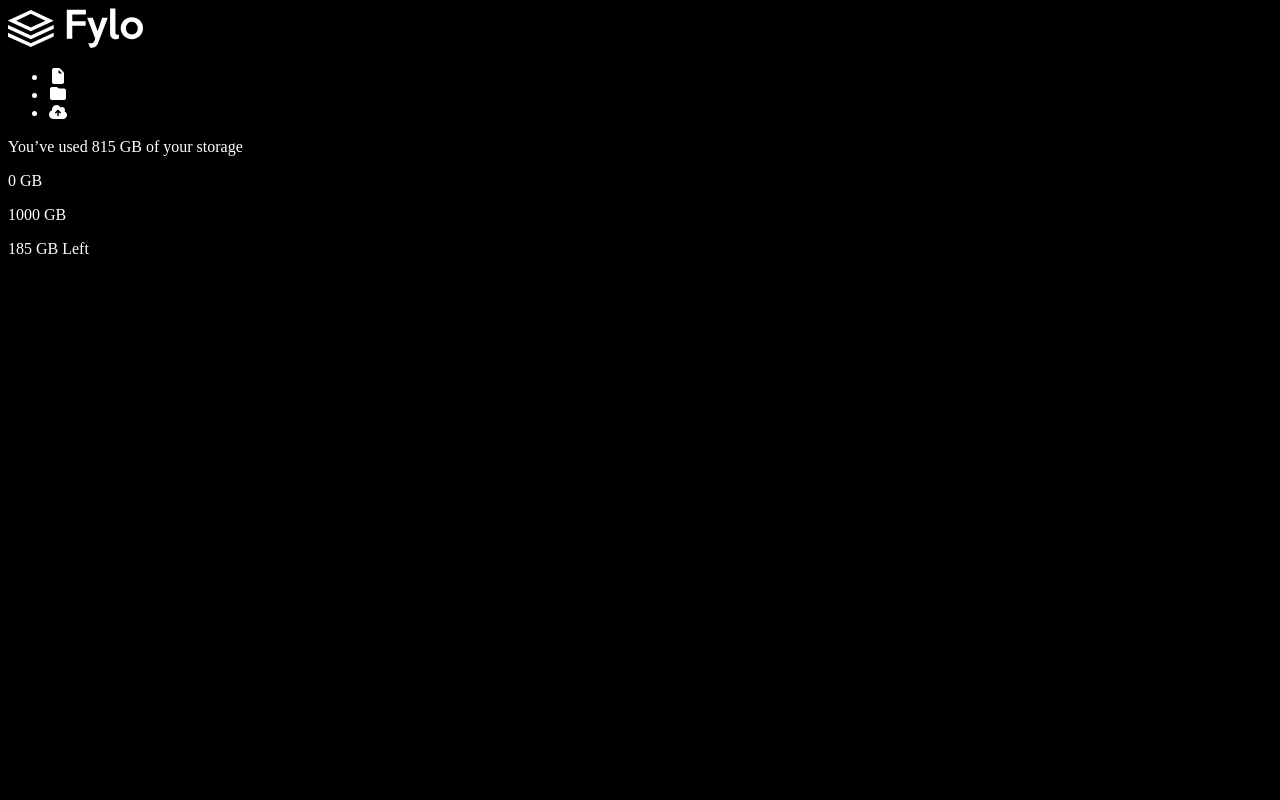
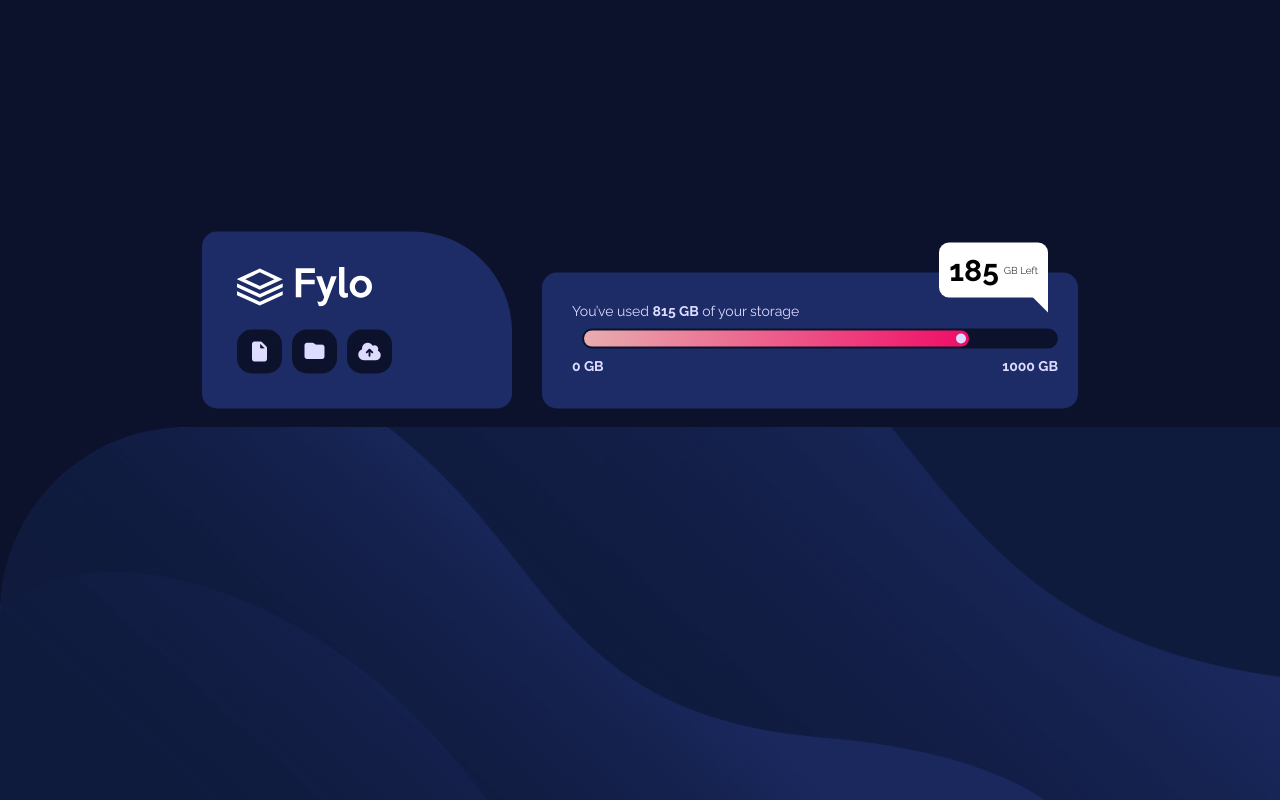
Before and after one commit to O-h-coder/Fylo-data-storage-component, a plain HTML site: page index.html in a window 1280 px wide. Drawn offline with Linux system fonts and the light colour scheme.

Commit message:
Fieshed Desktop Design

```diff
--- a/Style-Cheet/main.css
+++ b/Style-Cheet/main.css
@@ -1,4 +1,141 @@
+:root {
+  --back-color: hsl(229, 57%, 11%);
+  --accent-color: hsl(228, 56%, 26%);
+  --text-color: hsl(229, 7%, 55%);
+  --test-color: hsl(243, 100%, 93%);
+  --main-paddinf: 10px;
+}
+* {
+  -webkit-box-sizing: border-box;
+  -moz-box-sizing: border-box;
+  box-sizing: border-box;
+  padding: 0;
+  margin: 0;
+}
 body {
-  background-color: black;
-  color: white;
+  background-color: var(--back-color);
+  color: var(--test-color);
+  font-family: "Raleway";
+  font-size: 14px;
 }
+@media (max-width: 1441px) {
+  body {
+    background-image: url("../images/bg-desktop.png");
+    background-repeat: no-repeat;
+    background-size: contain;
+    background-position: bottom right;
+  }
+}
+.container {
+  height: 100vh;
+  position: relative;
+}
+.content {
+  position: absolute;
+  display: flex;
+  padding: var(--main-paddinf);
+  gap: 30px;
+  width: 70%;
+  top: 40%;
+  left: 50%;
+  transform: translate(-50%, -50%);
+}
+.content .box1 {
+  background-color: var(--accent-color);
+  padding: 35px 120px 35px 35px;
+  border-radius: 15px;
+  border-top-right-radius: 100px;
+}
+ul {
+  list-style: none;
+  display: flex;
+  justify-content: space-evenly;
+  gap: 10px;
+}
+ul li {
+  margin-top: 20px;
+  font-size: 20px;
+  padding: 10px;
+  background-color: var(--back-color);
+  border-radius: 15px;
+}
+.content .box2 {
+  background-color: var(--accent-color);
+  align-self: flex-end;
+  padding: 30px 30px 50px 30px;
+  border-radius: 15px;
+  position: relative;
+  flex: 2;
+}
+.content .box2 .prog {
+  margin: 10px;
+  display: block;
+  width: 100%;
+  height: 20px;
+  background-color: var(--back-color);
+  border-radius: 100px;
+  border: 2px solid var(--back-color);
+  position: relative;
+}
+.box2 .prog::before {
+  content: '';
+  position: absolute;
+  width: 81.5%;
+  height: 100%;
+  background-image: linear-gradient(to right, #e9acae, #ef0c66);
+  border-radius: 100px;
+}
+.box2 .prog::after {
+  content: '';
+  position: absolute;
+  width: 10px;
+  height: 10px;
+  border-radius: 50%;
+  background-color: var(--test-color);
+  top: 50%;
+  transform: translateY(-50%);
+  right: calc((100% - 81.5%) + 3px);
+}
+.box2 p:not(:first-child) {
+  position: absolute;
+  font-weight: 700;
+}
+.box2 .first-counter {
+  left: 30px;
+  bottom: 35px;
+}
+.box2 .last-counter {
+  right: 20px;
+  bottom: 35px;
+}
+.box2 .free-counter {
+  right: 30px;
+  top: -30px;
+  padding: 10px;
+  background-color: white;
+  font-size: 30px;
+  border-radius: 10px;
+  color: black;
+  display: flex;
+  align-items: center;
+  gap: 5px;
+}
+.box2 .free-counter::before {
+  content: '';
+  position: absolute;
+  bottom: -15px;
+  right: 0;
+  border-width: 20px;
+  border-style: solid;
+  border-color: transparent white transparent transparent;
+}
+.box2 .free-counter span {
+  font-size: 10px;
+  font-weight: 300;
+}
+@media (max-width: 376px) {
+  body {
+    background-image: url("../images/bg-mobile.png");
+    background-repeat: no-repeat;
+  }
+}
--- a/index.html
+++ b/index.html
@@ -15,6 +15,7 @@
   </head>
   <body>
     <div class="container">
+      <div class="content">
         <div class="box1">
           <div class="logo">
             <img src="images/logo.svg" alt="Logo" />
@@ -26,12 +27,13 @@
           </ul>
         </div>
         <div class="box2">
-        <p class="title-p">You’ve used 815 GB of your storage</p>
+          <p class="title-p">You’ve used <b>815 GB</b> of your storage</p>
           <span class="prog"></span>
           <p class="first-counter">0 GB</p>
           <p class="last-counter">1000 GB</p>
           <p class="free-counter">185 <span>GB Left</span></p>
         </div>
       </div>
+    </div>
   </body>
 </html>
```
Lines whose indentation alone changed are shown as unchanged.
